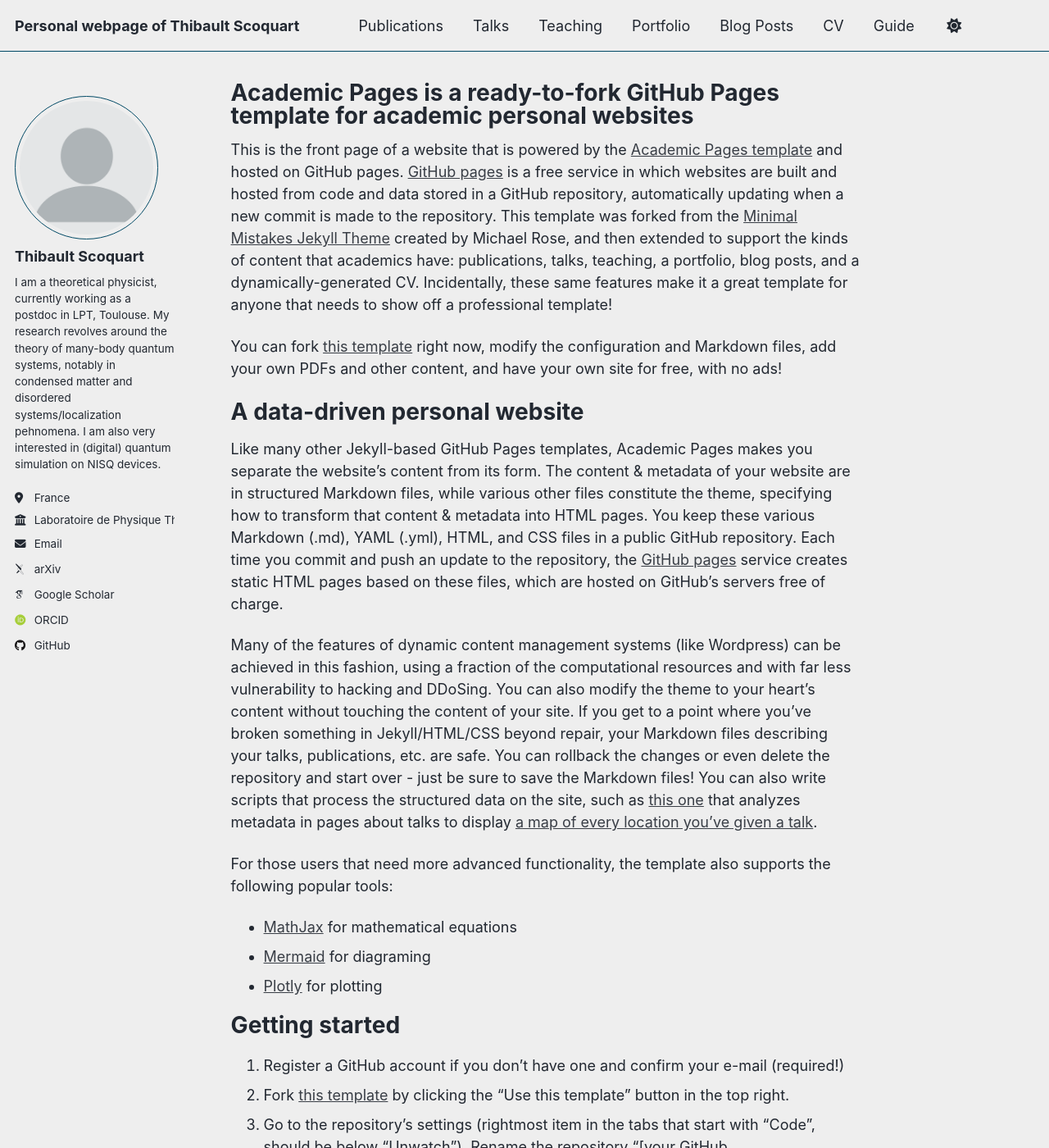
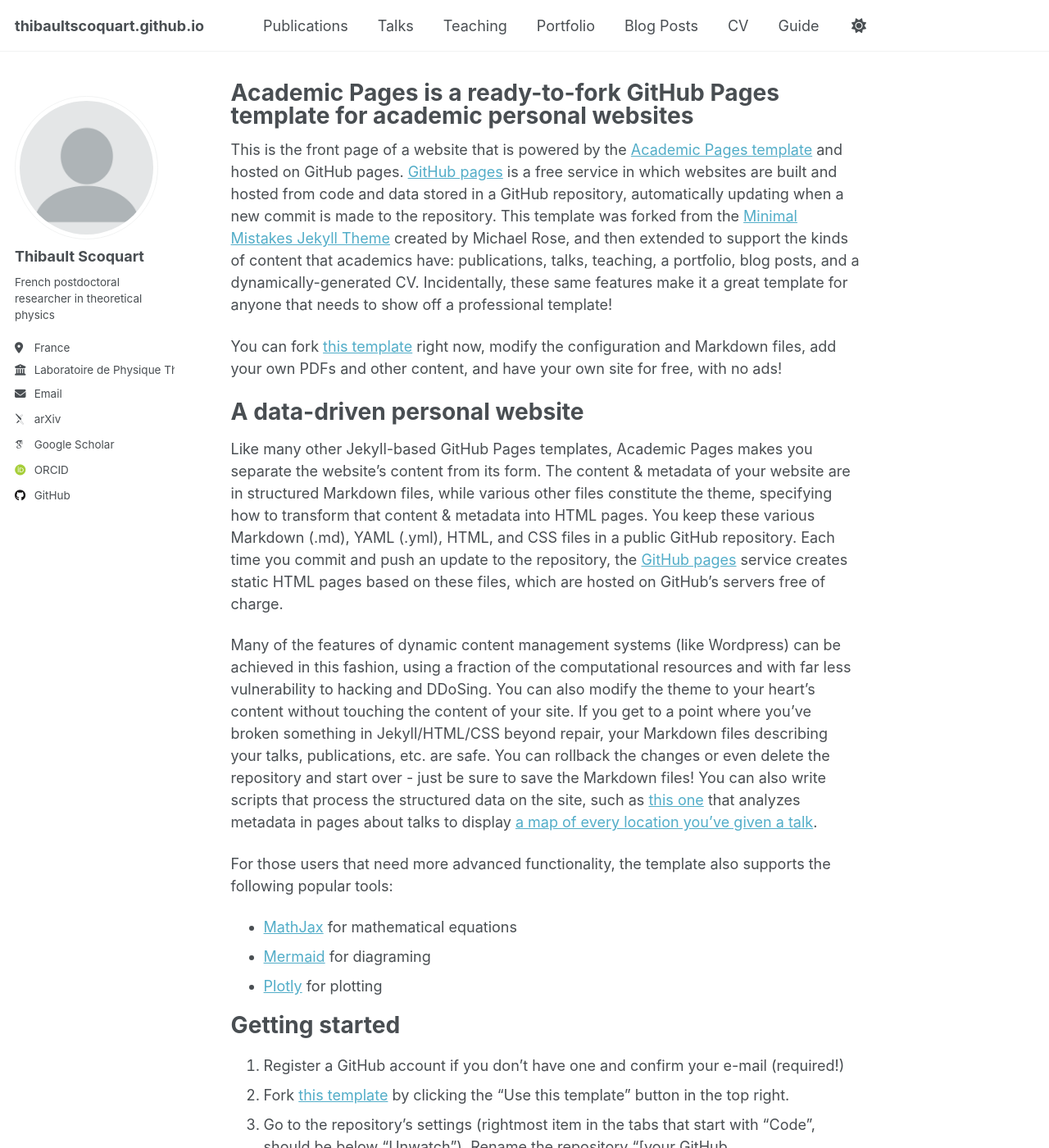
Before and after one commit to thibaultscoquart/thibaultscoquart.github.io, a Jekyll site: the page built from _pages/about.md, in a window 1280 px wide and 1400 px high. Shown: the whole window at 82% size. Built offline with Jekyll 4.4.1, drawn with Linux system fonts in a browser that asks for light colours; some web fonts are replaced; a script that is not in the unit is left out; part of the change alters nothing that is shown.

Commit message:
Update _config.yml

```diff
--- a/_config.yml
+++ b/_config.yml
@@ -8,9 +8,9 @@
 
 # Basic Site Settings
 locale                   : "en-US"
-site_theme               : "air" # Currently available options are "default", "air"
-title                    : "Personal webpage of Thibault Scoquart"
-title_separator          : "-"
+site_theme               : "default" # Currently available options are "default", "air"
+title                    : #"Personal webpage of Thibault Scoquart"
+title_separator          : #"-"
 name                     : &name "Thibault Scoquart"
 description              : &description "Personal webpage of Thibault Scoquart"   # Update this with a general description of your site, this is the default if not overridden by a page
 url                      : https://thibaultscoquart.github.io # The base hostname & protocol for your site e.g. "https://[your GitHub username].github.io",
@@ -26,7 +26,7 @@ author:
   avatar           : "profile.png"
   name             : "Thibault Scoquart"
   pronouns         : # example: "she/her"
-  bio              : "I am a theoretical physicist, currently working as a postdoc in LPT, Toulouse. My research revolves around the theory of many-body quantum systems, notably in condensed matter and disordered systems/localization pehnomena. I am also very interested in (digital) quantum simulation on NISQ devices."
+  bio              : "French postdoctoral researcher in theoretical physics"
   location         : "France"
   employer         : "Laboratoire de Physique Théorique, UMR"
   uri              : # URL
```
